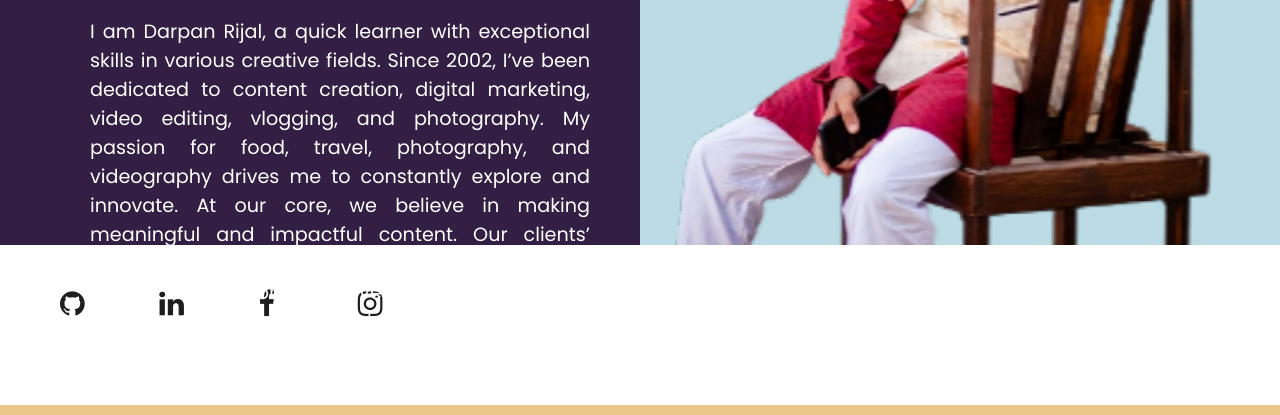
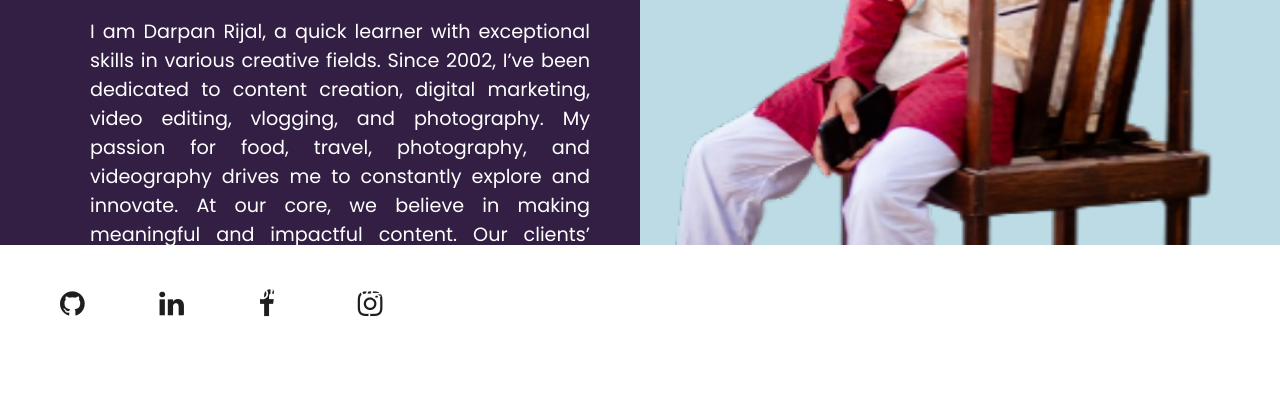
Before and after one commit to Darpanrijal/My-Portfolio, a plain HTML site: page about.html in a window 1280 px wide. Shown: the part 459-874 px from the top of the page. Drawn offline with Linux system fonts and the light colour scheme.

Commit message:
Update style1.css

```diff
--- a/style1.css
+++ b/style1.css
@@ -10,7 +10,8 @@ html{
 body{
     font-family: "Poppins", sans-serif;
     /* background: #ccb188d5; */
-    background: #ebc689;
+    /*background: #ebc689;*/
+    background: #ffffff;
 }
 header{
     display: flex;
```
